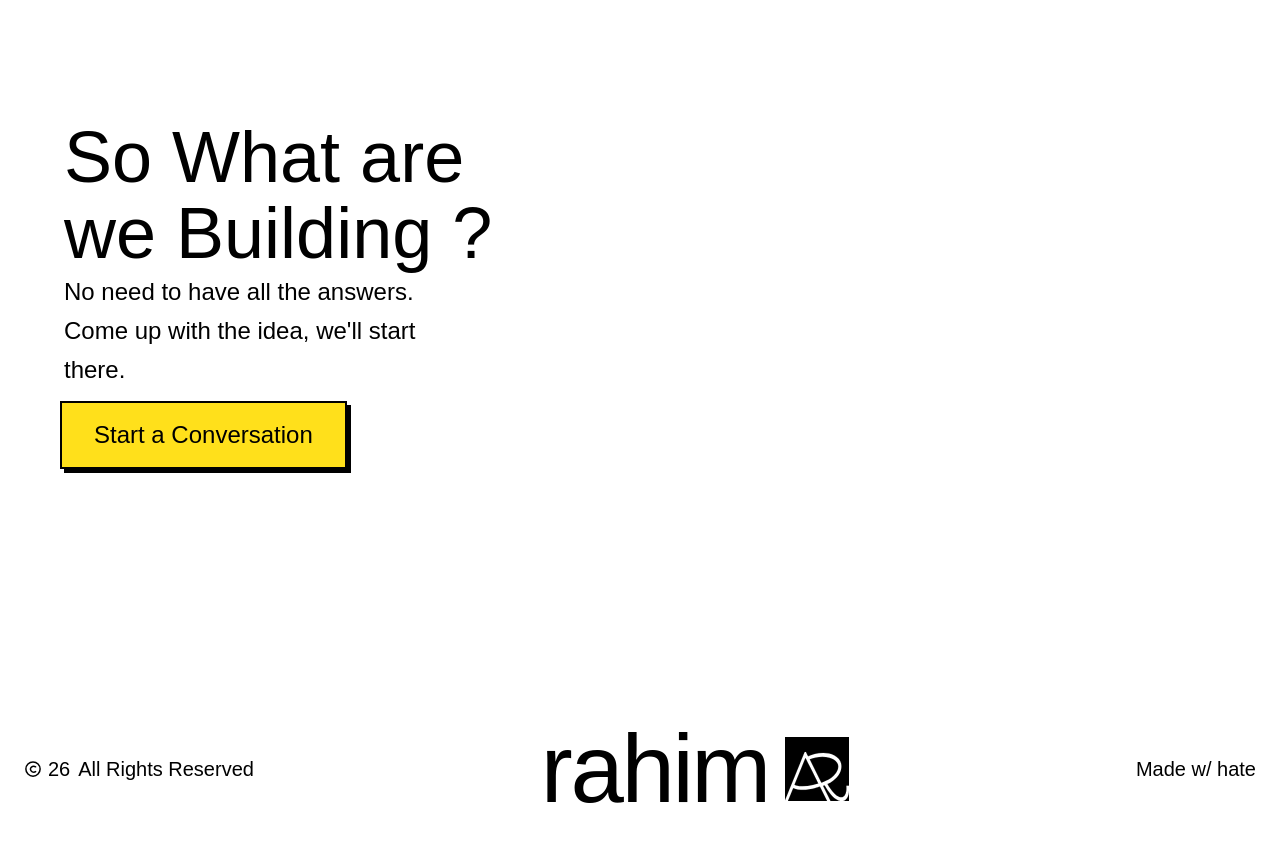
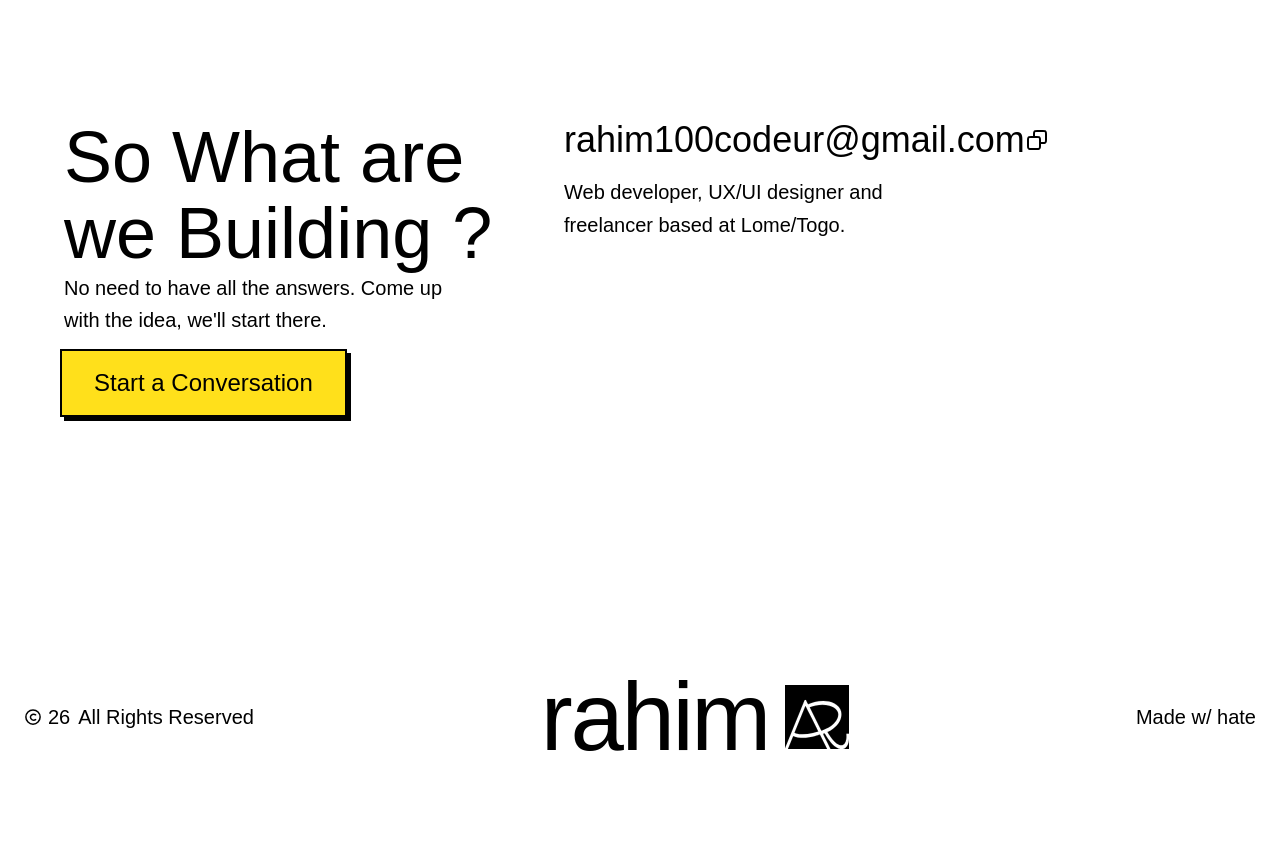
Before and after one commit to Rahim10020/rahim.design, a React (Vite) app: page / in a window 1280 px wide. Shown: the part 4600-5441 px from the top of the page. After the commit the page ends 5389 px from the top, so only its background shows below. Built offline with nearby package versions, Linux system fonts and the light colour scheme; no server answers; a web font is replaced by a local one.

Commit message:
add new translations

```diff
--- a/src/_components/sections/ContactSection.tsx
+++ b/src/_components/sections/ContactSection.tsx
@@ -8,6 +8,7 @@ import {
 import { getUi } from "../../locales/ui";
 import { useLocale } from "../../lib/i18n";
 import Button from "../ui/Button";
+import EmailLink from "../ui/EmailLink";
 
 const EMAIL = "rahim100codeur@gmail.com";
 
@@ -46,12 +47,12 @@ export default function ContactSection() {
         <div className="mx-auto max-w-6xl">
           <div className="grid grid-cols-1 lg:grid-cols-12 gap-block lg:gap-major">
             {/* Left col */}
-            <div className="lg:col-span-5">
+            <div className="lg:col-span-5 text-center lg:text-left">
               <h2 className="text-5xl md:text-6xl lg:text-7xl font-medium text-foreground leading-[1.05]">
                 {t.contactSectionTitle}
               </h2>
-              <p className="text-foreground leading-relaxed text-xl lg:text-2xl max-w-sm mx-auto lg:mx-0 ">
-                {t.paragraph}
+              <p className="text-foreground leading-relaxed text-xl max-w-sm mx-auto lg:mx-0 ">
+                {t.leftParagraph}
               </p>
               <div className="mt-element">
                 <a
@@ -67,7 +68,12 @@ export default function ContactSection() {
               </div>
             </div>
             {/* Center col */}
-            <div className="lg:col-span-4"></div>
+            <div className="lg:col-span-4 flex flex-col items-center lg:items-start gap-element text-center lg:text-left">
+              <EmailLink label={EMAIL} />
+              <p className="text-foreground leading-relaxed text-xl max-w-sm lg:max-w-lg mx-auto lg:mx-0 ">
+                {t.centerParagraph}
+              </p>
+            </div>
             {/* Right col */}
             <div className="lg:col-span-3"></div>
           </div>
--- a/src/locales/ui.ts
+++ b/src/locales/ui.ts
@@ -86,9 +86,13 @@ export const ui = {
       fr: "Alors, on construit quoi ?",
       en: "So What are we Building ?",
     },
-    paragraph: {
+    leftParagraph: {
       fr: "Pas besoin d'avoir toutes les réponses. Viens avec l'idée, on partira de là.",
       en: "No need to have all the answers. Come up with the idea, we'll start there.",
+    },
+    centerParagraph: {
+      fr: "Développeur Web, concepteur UX/UI et freelance basé à Lomé/Togo.",
+      en: "Web developer, UX/UI designer and freelancer based at Lome/Togo.",
     },
     cta: { fr: "Démarrer une conversation", en: "Start a Conversation" },
   },
@@ -218,7 +222,8 @@ export function getUi(locale: SupportedLocale) {
     stepsSection: { title: pick(ui.stepsSection.title) },
     contactSection: {
       contactSectionTitle: pick(ui.contactSection.contactSectionTitle),
-      paragraph: pick(ui.contactSection.paragraph),
+      leftParagraph: pick(ui.contactSection.leftParagraph),
+      centerParagraph: pick(ui.contactSection.centerParagraph),
       cta: pick(ui.contactSection.cta),
     },
     footer: {
```
